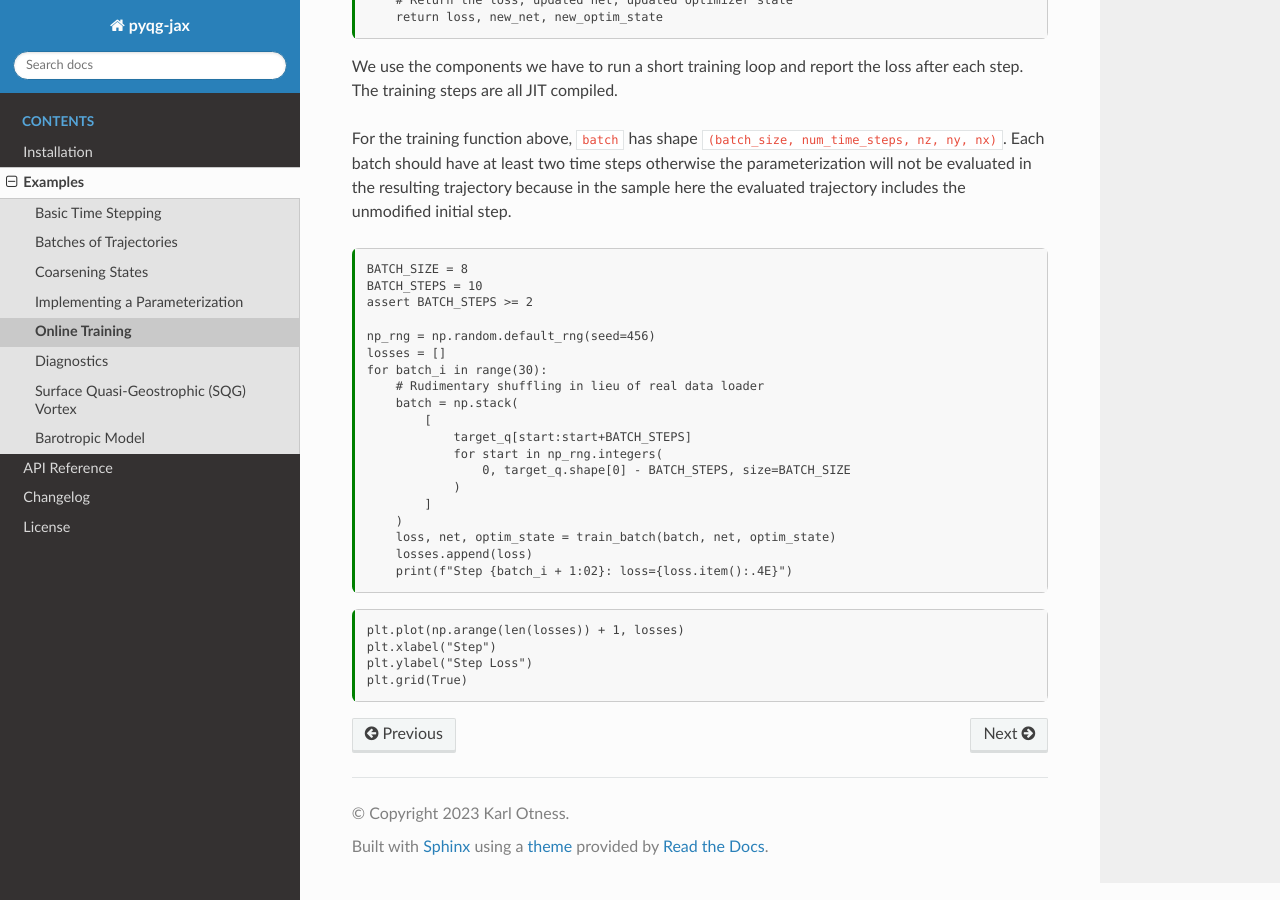
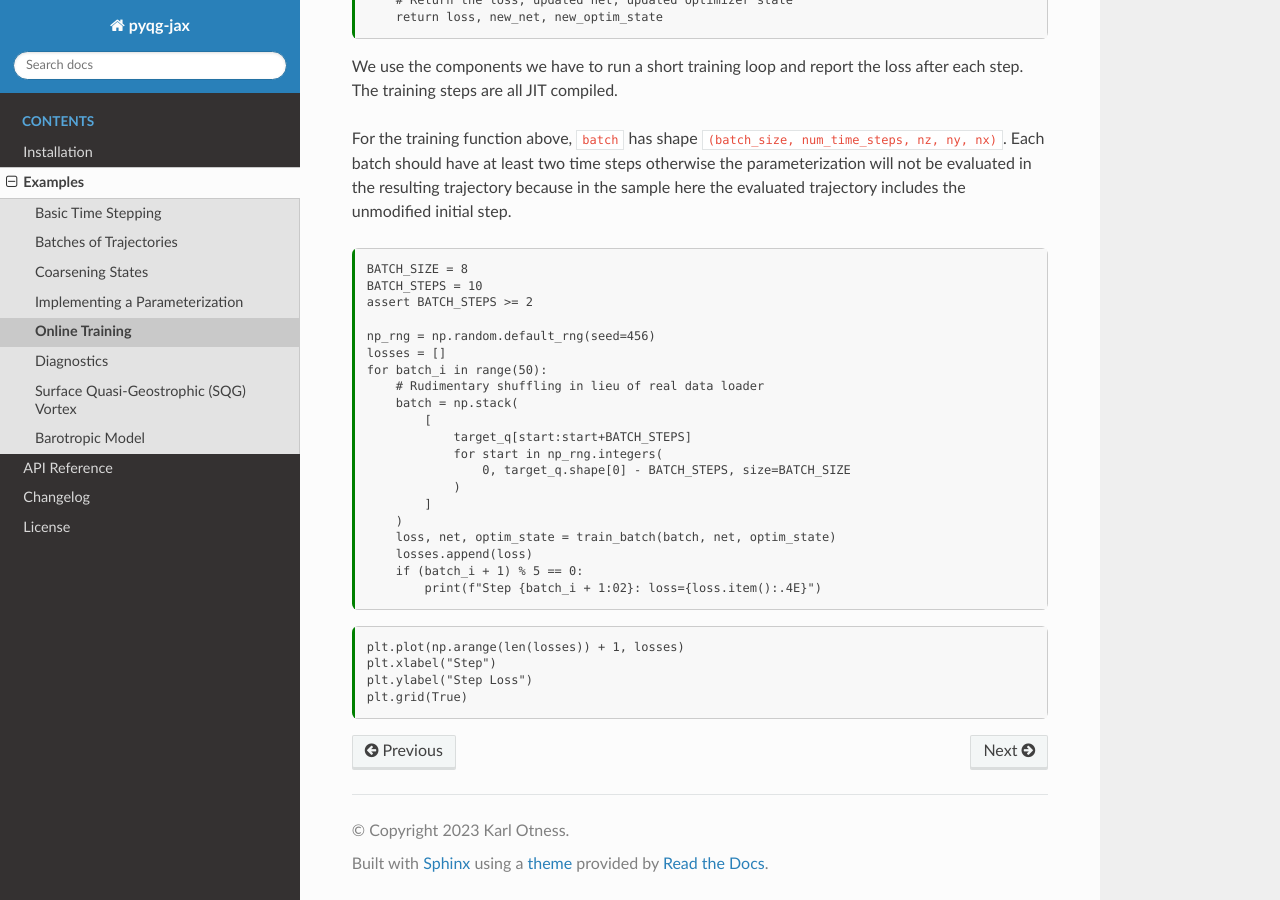
Before and after one commit to karlotness/pyqg-jax, a Sphinx documentation site: the page built from docs/examples.onlinetrain.md, in a window 1280 px wide and 900 px high, scrolled down 3339 px. Built offline with Sphinx 7.4.7 and the Read the Docs theme 3.1.0, drawn with Linux system fonts in a browser that asks for light colours.

Commit message:
Extend online training example slightly.

````diff
--- a/docs/examples.onlinetrain.md
+++ b/docs/examples.onlinetrain.md
@@ -347,7 +347,7 @@ assert BATCH_STEPS >= 2
 
 np_rng = np.random.default_rng(seed=456)
 losses = []
-for batch_i in range(30):
+for batch_i in range(50):
     # Rudimentary shuffling in lieu of real data loader
     batch = np.stack(
         [
@@ -359,7 +359,8 @@ for batch_i in range(30):
     )
     loss, net, optim_state = train_batch(batch, net, optim_state)
     losses.append(loss)
-    print(f"Step {batch_i + 1:02}: loss={loss.item():.4E}")
+    if (batch_i + 1) % 5 == 0:
+        print(f"Step {batch_i + 1:02}: loss={loss.item():.4E}")
 ```
 
 ```{code-cell} ipython3
````
